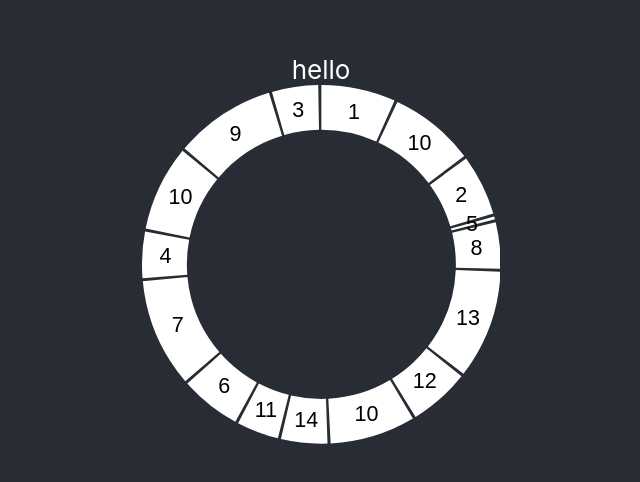
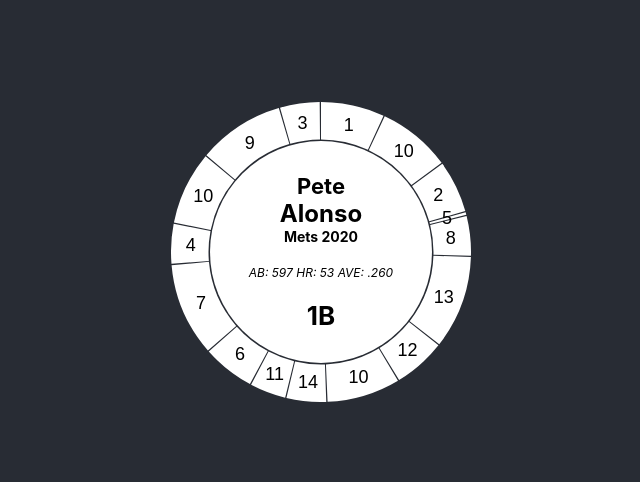
Before and after one commit to Bumler/cadaco-disc-maker-ui, a React (Create React App) app: page / in a window 1280 px wide. Shown: the part 148-630 px from the top of the page, without its empty margins (319-959 px from the left). Built offline with nearby package versions, Linux system fonts and the light colour scheme.

Commit message:
Basic Component formatting done

```diff
--- a/src/App.css
+++ b/src/App.css
@@ -28,6 +28,51 @@
   color: #61dafb;
 }
 
+.disc-container{
+  display: flex;
+  justify-content: center;
+  align-items: center;
+  position: relative;
+}
+
+.disc-plate{
+  position: absolute;
+  background: white;
+  width: 74%;
+  height: 74%;
+  border-radius: 100%;
+  color: #000000;
+  display: flex;
+  justify-content: center;
+  align-items: center;
+}
+
+.first-name{
+  font-weight: bold;
+  font-size: 22px;
+}
+
+.last-name{
+  font-weight: bold;
+  font-size: 24px;
+}
+
+.team-name{
+  font-size: 14px;
+  font-weight: bold;
+}
+
+.hitter-meta{
+  font-size: 12px;
+  font-style: italic;
+  padding-top: 20px;
+}
+
+.position-name{
+  font-weight: bold;
+  padding-top: 20px;
+}
+
 @keyframes App-logo-spin {
   from {
     transform: rotate(0deg);
--- a/src/components/CadacoDisc.jsx
+++ b/src/components/CadacoDisc.jsx
@@ -1,11 +1,13 @@
 import CadacoStats from './CadacoStats';
 import {Component} from 'react';
+import CadacoFacePlate from './CadacoFacePlate';
 
 export default class CadacoDisc extends Component {
     render() {
       return (
-        <div>
+        <div class="disc-container">
           <CadacoStats/>
+          <CadacoFacePlate/>
         </div>
       );
     }
--- /dev/null
+++ b/src/components/CadacoFacePlate.jsx
@@ -0,0 +1,19 @@
+import {Component} from 'react';
+
+const playerData = {"homeRun":53,"groundOut":130,"flyOut":132,"triple":2,"single":155,"double":30,"atBats":597,"walk":72,"strikeout":183,"average":".260","teamId":"121","primaryPosition":"1B","name":"Alonso, Pete","playerId":"624413","firstName":"Pete","lastName":"Alonso"};
+
+export default class CadacoFacePlate extends Component {
+    render() {
+      return (
+        <div class="disc-plate">
+          <div>
+            <div class="first-name">{playerData.firstName}</div>
+            <div class="last-name">{playerData.lastName}</div>
+            <div class="team-name">Mets 2020</div>
+            <div class="hitter-meta">AB: {playerData.atBats} HR: {playerData.homeRun} AVE: {playerData.average}</div>
+            <div class="position-name">{playerData.primaryPosition}</div>
+          </div>
+        </div>
+      );
+    }
+}
--- a/src/components/CadacoStats.jsx
+++ b/src/components/CadacoStats.jsx
@@ -3,16 +3,11 @@
 
 const mockData = {"homeRun":53,"groundOut":130,"flyOut":132,"triple":2,"single":155,"double":30,"atBats":597,"walk":72,"strikeout":183,"average":".260","teamId":"121","primaryPosition":"1B","name":"Pete Alonso","playerId":"624413"};
 
-//{ title: 'One', value: 10, color: '#ffffff' },
-// { title: 'Two', value: 15, color: '#ffffff' },
-// { title: 'Three', value: 20, color: '#ffffff' }
-
-
 const parsePlayerData = function(playerData){
     const weightedGroundOuts = playerData.groundOut / 3;
     const weightedFlyOuts = playerData.flyOut / 4;
     const weightedStrikeOuts = playerData.strikeout / 3;
-    const weightedSingle = playerData.single /2;
+    const weightedSingle = playerData.single / 2;
 
     return [
         chartEntry(1, playerData.homeRun, "Home Runs"),
@@ -44,12 +39,10 @@
 export default class CadacoStats extends Component {
     render() {
       return (
-        <div>
-            hello
         <PieChart
             data={parsePlayerData(mockData)}
             lineWidth={25}
-                paddingAngle={1}
+            paddingAngle={.5}
             label={({ dataEntry }) => dataEntry.label}
             labelStyle={(index) => ({
                 fill: "black",
@@ -60,7 +53,6 @@
                 labelPosition={87}
                 startAngle={270}
         />
-        </div>
       );
     }
 }
```
Also changed, not shown: 1 other file (tests, documents, lock files or other folders). Lines whose indentation alone changed are shown as unchanged.
